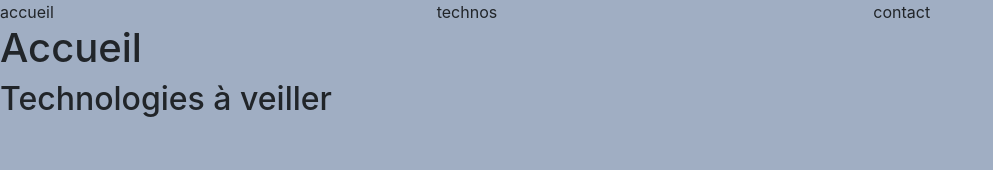
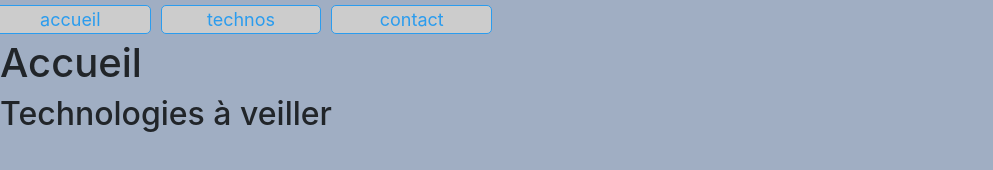
Before and after one commit to Loic2A/pwa-pratique, a website: page index.html in a window 1280 px wide. Shown: the whole page, without its empty margins (0-993 px from the left). Drawn offline with nearby package versions, Linux system fonts and the light colour scheme; no server answers.

Commit message:
Modifs css

```diff
--- a/style.css
+++ b/style.css
@@ -7,3 +7,20 @@ body {
     border: solid 1px #CCC;
     border-radius: 5px;
 }
+.row{
+    width: 40%;
+}
+.row .col{
+    background: #ccc;
+    margin: 5px;
+    border-radius: 5px;
+    border: solid 1px #2B9CEE;
+    text-align: center;
+    color: #2B9CEE;
+    font-size: 18px;
+    /* font-weight: bold; */
+}
+.row .col:hover{
+    cursor: pointer;
+    background: #B1DBF9;
+}
```
